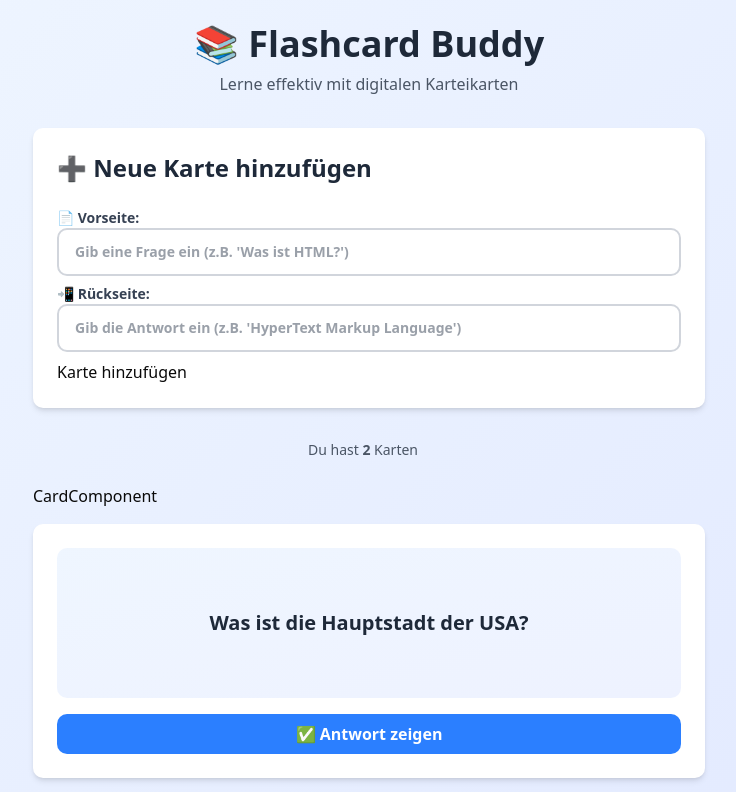
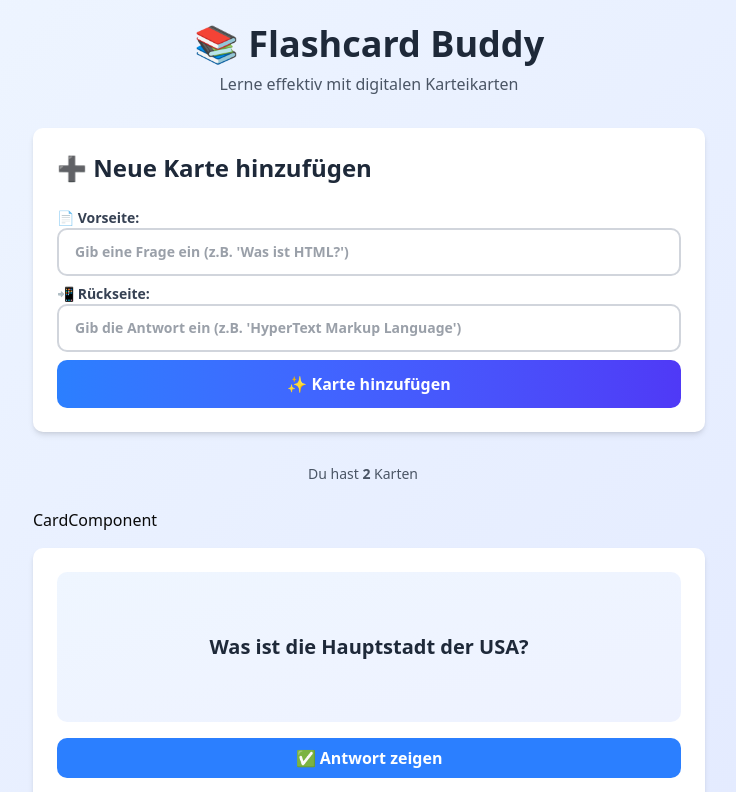
Before and after one commit to lilazero/andi-lilaj-flashcard-Buddy, a Next.js app: page / in a window 1280 px wide. Shown: the top 792 px of the page, without its empty margins (271-1007 px from the left). Built offline with nearby package versions, Linux system fonts and the light colour scheme.

Commit message:
make the Karte hinzufuegen button non-disgusting

```diff
--- a/src/components/AddCardForm.tsx
+++ b/src/components/AddCardForm.tsx
@@ -51,7 +51,12 @@ export default function AddCardForm({ onAddCard }: AddCardFormProps) {
           />
         </label>
       </div>
-      <button type="submit">Karte hinzufügen</button>
+        <button
+          type="submit"
+          className="w-full px-4 py-3 bg-gradient-to-r from-blue-500 to-indigo-600 text-white rounded-lg font-semibold hover:from-blue-600 hover:to-indigo-700 transition-all transform hover:scale-105 active:scale-95"
+        >
+          ✨ Karte hinzufügen
+        </button>
     </form>
   );
 }
```
